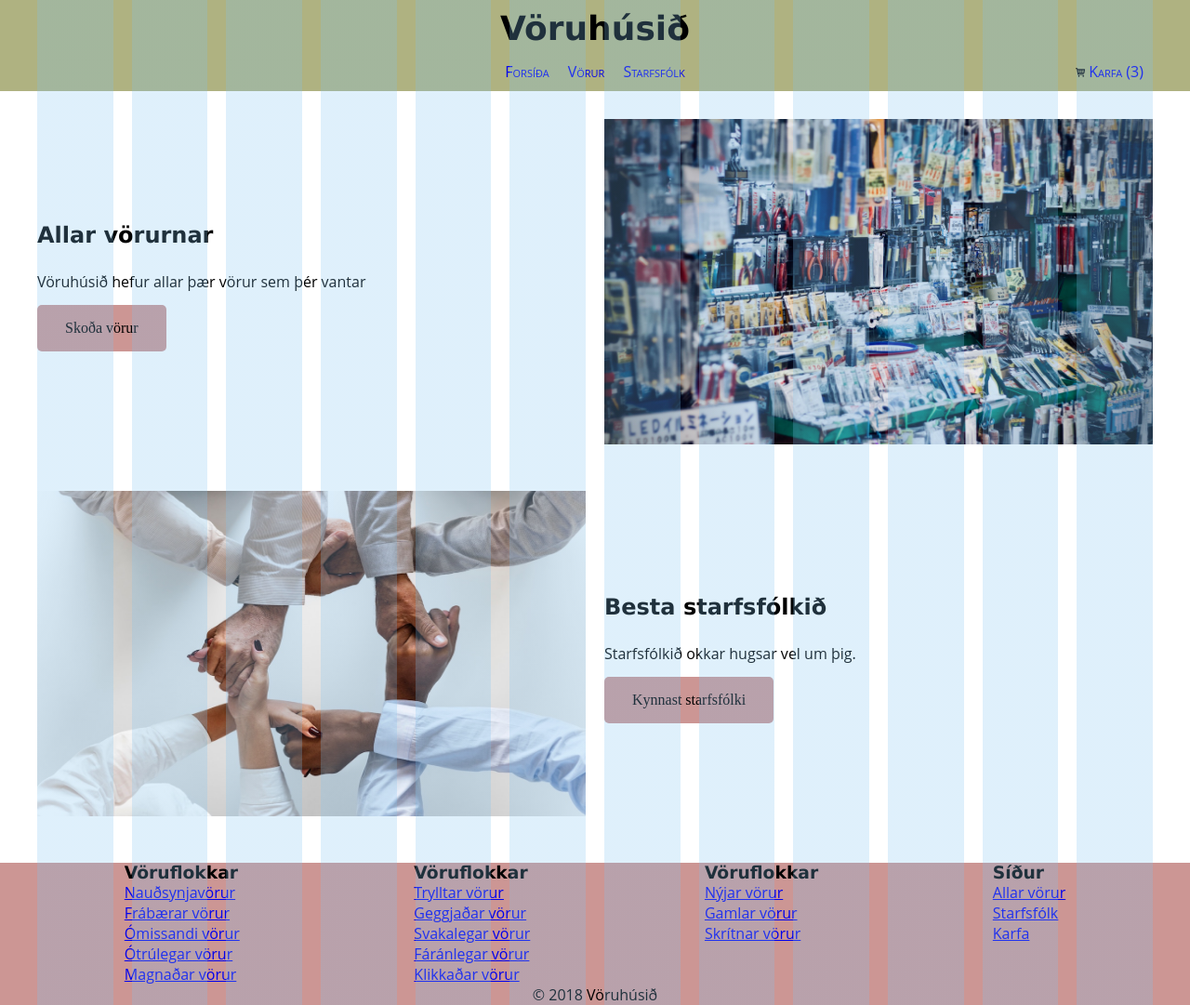
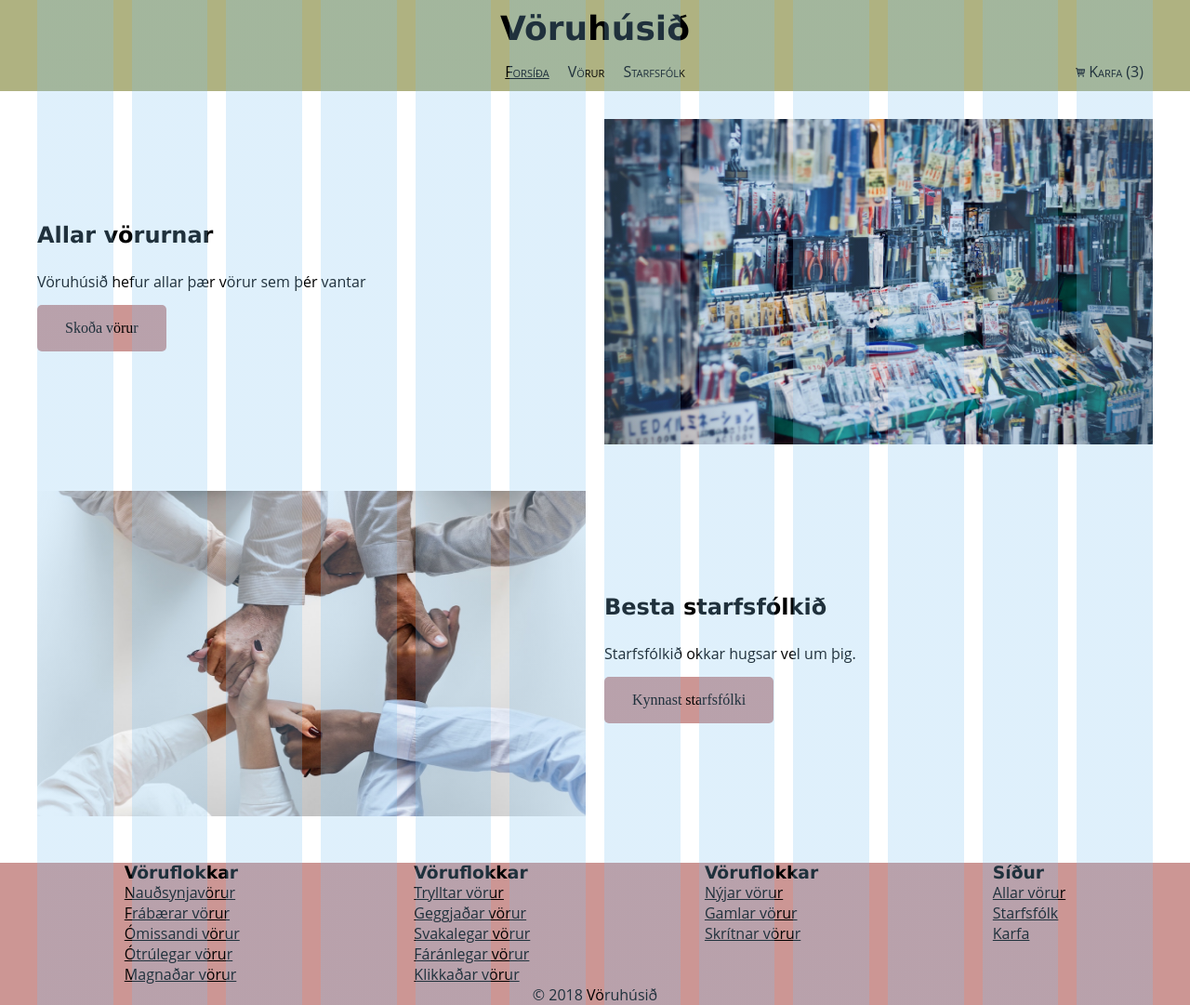
Before and after one commit to MartaVidar/Hopverkefni1, a website: page index.html in a window 1280 px wide. Shown: the whole page at 93% size. Drawn offline with Linux system fonts and the light colour scheme.

Commit message:
Bætti við til að gera footer og header rétt

```diff
--- a/pages/styles.css
+++ b/pages/styles.css
@@ -55,6 +55,18 @@ p {
   margin: 0 auto;
   max-width: 1200px;
 }
+
+.links {
+  color: #000000;
+  }
+
+  .links:hover{
+    color:white;
+    }
+
+.tags li a.current {
+  text-decoration: underline;
+  }
 
 .button{
   background-color: #cc9694;
```
